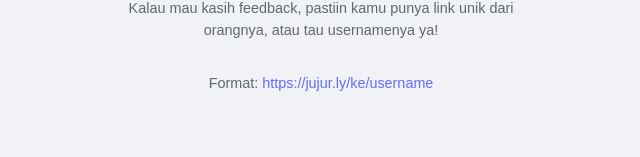
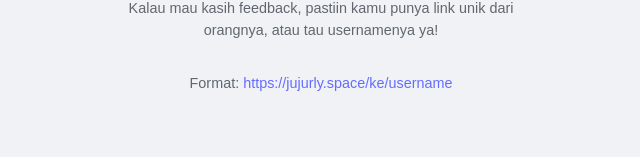
Before and after one commit to shofwan22/jujurly, a React (Vite) app: page / in a window 1280 px wide. Shown: the part 611-768 px from the top of the page, without its empty margins (319-959 px from the left). Built offline with nearby package versions, Linux system fonts and the light colour scheme; no server answers.

Commit message:
rebrand to jujurly.space

```diff
--- a/index.html
+++ b/index.html
@@ -4,7 +4,7 @@
     <meta charset="UTF-8" />
     <link rel="icon" type="image/svg+xml" href="/vite.svg" />
     <meta name="viewport" content="width=device-width, initial-scale=1.0" />
-    <title>Jujurly...</title>
+    <title>jujurly.space</title>
   </head>
   <body>
     <div id="root"></div>
--- a/src/components/FeedbackForm.tsx
+++ b/src/components/FeedbackForm.tsx
@@ -35,7 +35,7 @@
     setMessage('');
 
     if (!userId) { // This check might be redundant if FeedbackPage ensures userId is always passed
-      setMessage("Error: User ID tidak ditemukan. Pastikan URLnya benar, contoh: jujur.ly/ke/namauser");
+      setMessage("Error: User ID tidak ditemukan. Pastikan URLnya benar, contoh: jujurly.space/ke/namauser");
       setIsLoading(false);
       return;
     }
--- a/src/pages/DashboardPage.tsx
+++ b/src/pages/DashboardPage.tsx
@@ -99,7 +99,7 @@
     );
   }
 
-  const feedbackLink = `https://jujur.ly/ke/${username}`;
+  const feedbackLink = `https://jujurly.space/ke/${username}`;
 
   return (
     <div className="dashboard-container">
--- a/src/pages/LandingPage.tsx
+++ b/src/pages/LandingPage.tsx
@@ -46,7 +46,7 @@
         </p>
 
         <p className="landing-info">
-          Format:  <a href="https://jujur.ly/ke/iganarendra" target="_blank" rel="noopener noreferrer">https://jujur.ly/ke/username</a>
+          Format:  <a href="https://jujurly.space/ke/iganarendra" target="_blank" rel="noopener noreferrer">https://jujurly.space/ke/username</a>
         </p>
       </main>
       <footer className="landing-footer">
```
